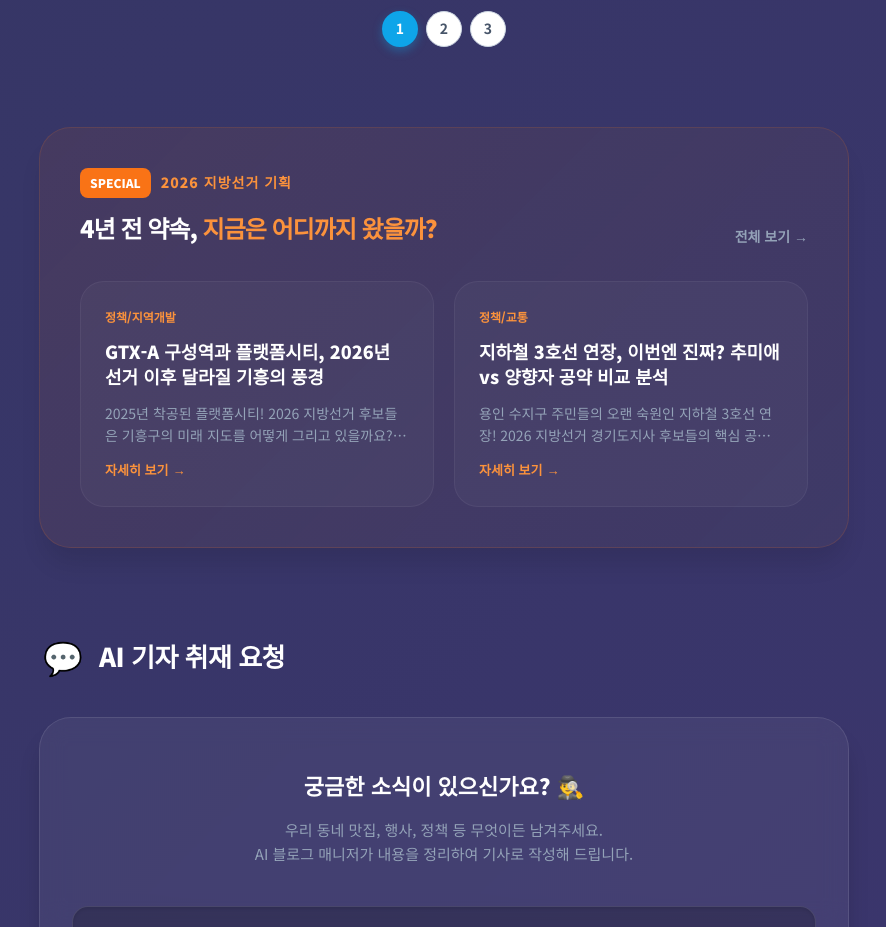
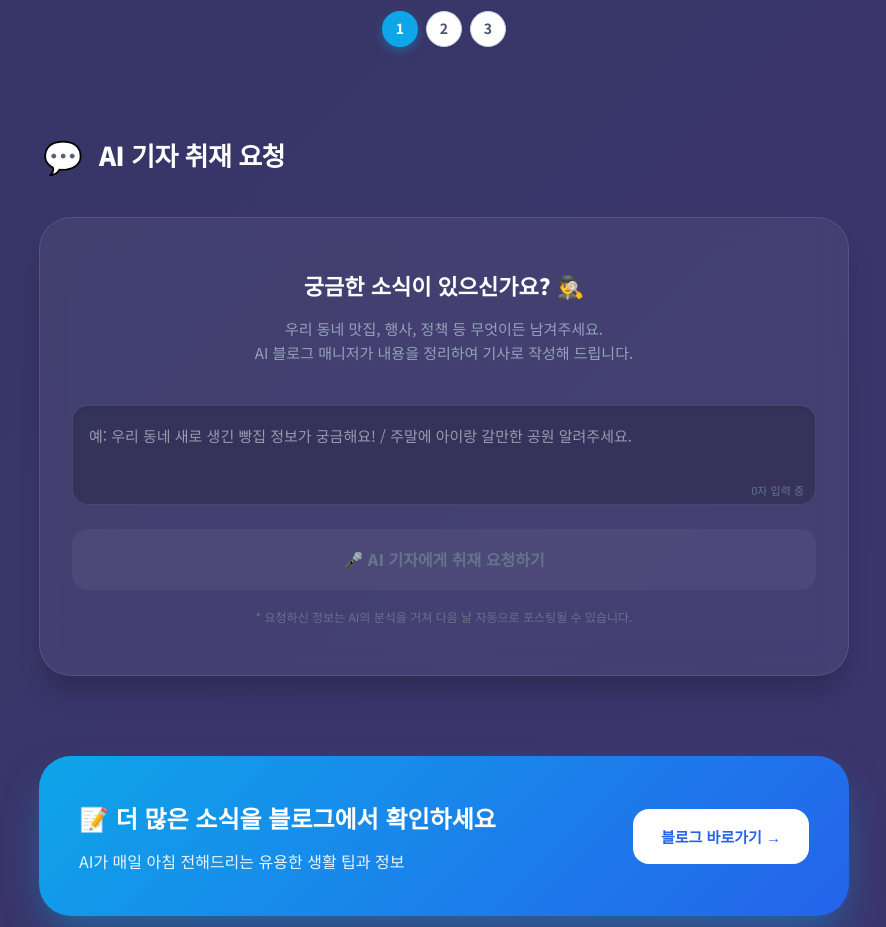
Before and after one commit to bopdoryainolza2026-afk/my-local-info, a Next.js app: page / in a window 1280 px wide. Shown: the part 6060-6987 px from the top of the page, without its empty margins (1-887 px from the left). Built offline with nearby package versions, Linux system fonts and the light colour scheme.

Commit message:
Remove local election special section

```diff
--- a/src/app/page.tsx
+++ b/src/app/page.tsx
@@ -321,72 +321,7 @@ export default function Home() {
             <PagedRestaurantSection items={[...(restaurants || [])].reverse()} allPosts={allPosts} />
           </section>
 
-          {/* ===== 2026 지방선거 특집 섹션 (이동됨) ===== */}
-          <section id="election-special" style={{
-            scrollMarginTop: 100,
-            background: "linear-gradient(135deg, rgba(249, 115, 22, 0.08) 0%, rgba(234, 179, 8, 0.03) 100%)",
-            borderRadius: "32px",
-            padding: "40px",
-            border: "1px solid rgba(249, 115, 22, 0.15)",
-            boxShadow: "0 20px 25px -5px rgba(0, 0, 0, 0.1)"
-          }}>
-            <div style={{ display: "flex", justifyContent: "space-between", alignItems: "flex-end", marginBottom: "32px" }}>
-              <div>
-                <div style={{ display: "flex", alignItems: "center", gap: "10px", marginBottom: "8px" }}>
-                  <span style={{ background: "#f97316", color: "white", padding: "4px 10px", borderRadius: "8px", fontSize: "12px", fontWeight: 900 }}>SPECIAL</span>
-                  <p style={{ fontSize: "14px", fontWeight: 800, color: "#fb923c", textTransform: "uppercase", letterSpacing: "1px" }}>2026 지방선거 기획</p>
-                </div>
-                <h2 style={{ fontSize: "24px", fontWeight: "900", color: "white", letterSpacing: "-1px" }}>
-                  4년 전 약속, <span style={{ color: "#fb923c" }}>지금은 어디까지 왔을까?</span>
-                </h2>
-              </div>
-              <Link href="/blog" style={{ color: "#94a3b8", textDecoration: "none", fontSize: "14px", fontWeight: 700 }}>전체 보기 →</Link>
-            </div>
 
-            <div style={{ display: "grid", gridTemplateColumns: "repeat(auto-fit, minmax(280px, 1fr))", gap: "20px" }}>
-              {allPosts
-                .filter(post => post.slug.includes('election') || post.slug.includes('platform-city') || post.slug.includes('semiconductor-highway'))
-                .slice(0, 3)
-                .map((post) => (
-                  <Link
-                    key={post.slug}
-                    href={`/blog/${post.slug}`}
-                    style={{
-                      background: "rgba(255, 255, 255, 0.03)",
-                      borderRadius: "24px",
-                      padding: "24px",
-                      border: "1px solid rgba(255, 255, 255, 0.05)",
-                      textDecoration: "none",
-                      transition: "all 0.3s ease",
-                      display: "flex",
-                      flexDirection: "column",
-                      gap: "12px",
-                      height: "100%"
-                    }}
-                    onMouseEnter={(e) => {
-                      e.currentTarget.style.transform = "translateY(-5px)";
-                      e.currentTarget.style.background = "rgba(255, 255, 255, 0.08)";
-                      e.currentTarget.style.borderColor = "rgba(249, 115, 22, 0.3)";
-                    }}
-                    onMouseLeave={(e) => {
-                      e.currentTarget.style.transform = "translateY(0)";
-                      e.currentTarget.style.background = "rgba(255, 255, 255, 0.03)";
-                      e.currentTarget.style.borderColor = "rgba(255, 255, 255, 0.05)";
-                    }}
-                  >
-                    <span style={{ fontSize: "12px", color: "#fb923c", fontWeight: 800 }}>{post.category}</span>
-                    <h3 style={{ fontSize: "18px", fontWeight: 800, color: "white", lineHeight: 1.4 }}>{post.title}</h3>
-                    <p style={{ fontSize: "14px", color: "#94a3b8", lineHeight: 1.6, display: "-webkit-box", WebkitLineClamp: 2, WebkitBoxOrient: "vertical", overflow: "hidden", flex: 1 }}>
-                      {post.summary}
-                    </p>
-                    <div style={{ marginTop: "auto", display: "flex", alignItems: "center", gap: "4px", color: "#fb923c", fontSize: "13px", fontWeight: 700 }}>
-                      자세히 보기 <span>→</span>
-                    </div>
-                  </Link>
-                ))
-              }
-            </div>
-          </section>
 
           <section id="community" style={{ scrollMarginTop: 100 }}>
             <SectionTitle emoji="💬" title="AI 기자 취재 요청" />
```
